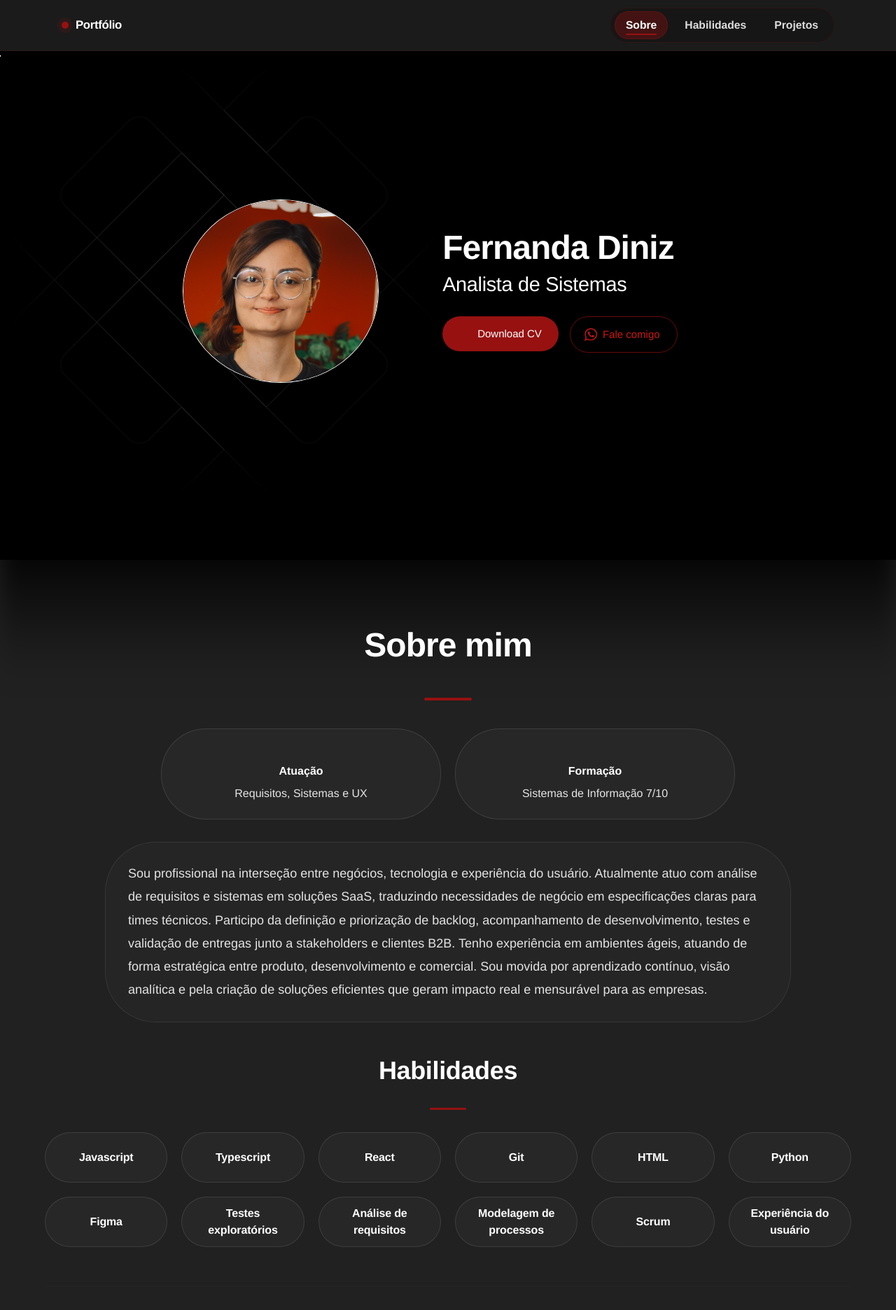
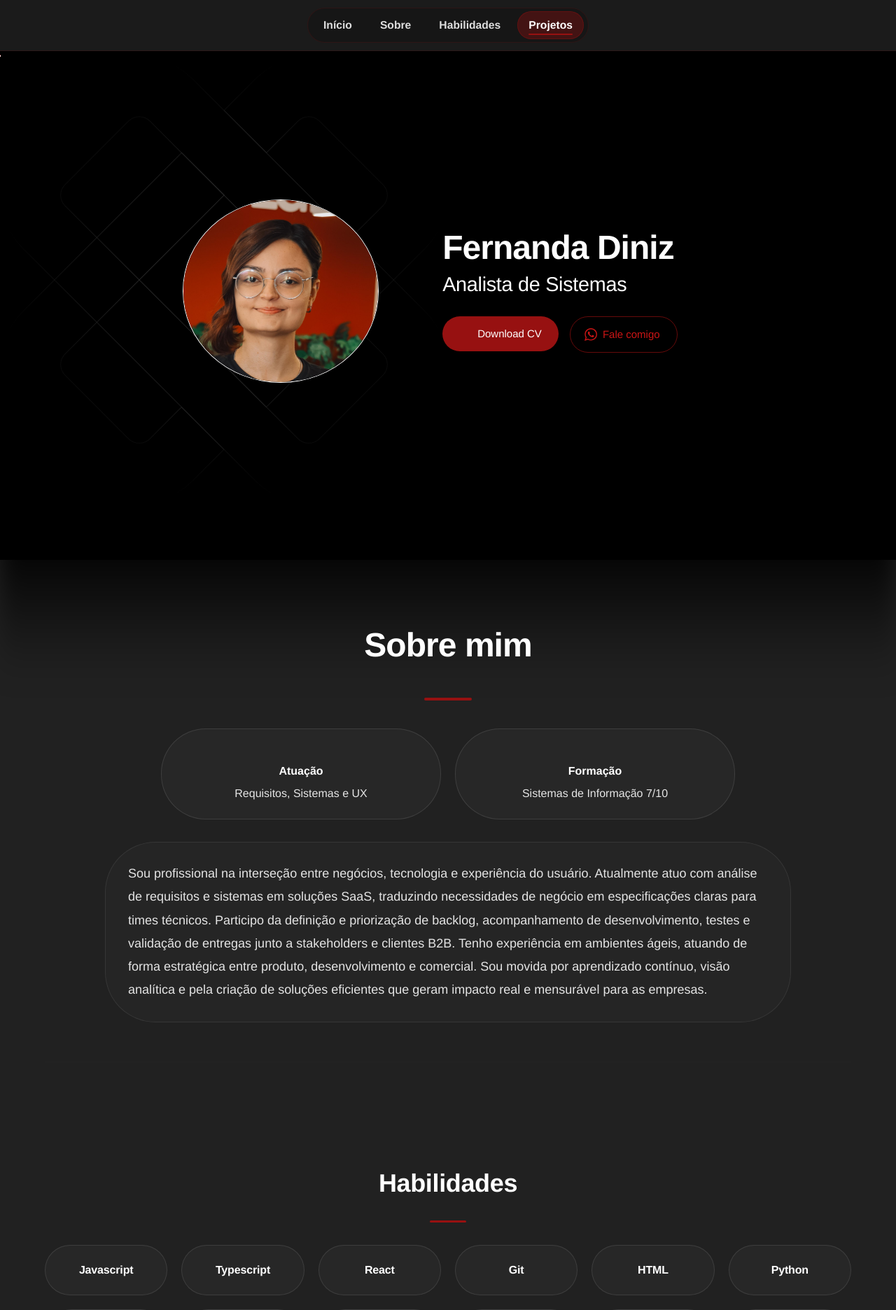
Before and after one commit to fernandamotad/my-portfolio, a React (Vite) app: page /#projects in a window 1280 px wide. Before the commit this address led to /. Shown: the top 1872 px of the page at 70% size. Built offline with nearby package versions, Linux system fonts and the light colour scheme; some icons are missing.

Commit message:
fix: nav segue scroll e ajusta seção de habilidades

```diff
--- a/src/components/NavBar/NavBar.tsx
+++ b/src/components/NavBar/NavBar.tsx
@@ -3,7 +3,6 @@ import {
   AppBar,
   Toolbar,
   Box,
-  Typography,
   IconButton,
   Menu,
   MenuItem,
@@ -12,56 +11,21 @@ import {
 import MenuIcon from "@mui/icons-material/Menu"
 import { alpha, useTheme } from "@mui/material/styles"
 
-/**
- * Itens de navegação da página.
- * Cada item aponta para um id existente no DOM, permitindo scroll suave e destaque da seção ativa.
- */
 const navItems = [
-  { label: "Sobre", href: "#sobre", id: "sobre" },
-  { label: "Habilidades", href: "#habilidades", id: "habilidades" },
-  { label: "Projetos", href: "#projetos", id: "projetos" },
+  { label: "Início", href: "#top", id: "top" },
+  { label: "Sobre", href: "#about", id: "about" },
+  { label: "Habilidades", href: "#skills", id: "skills" },
+  { label: "Projetos", href: "#projects", id: "projects" },
 ]
 
-/**
- * NavBar responsiva com:
- * 1) Estado de "scrolled" para ajustar estilo ao rolar a página
- * 2) Menu mobile (hamburger) usando Menu do MUI
- * 3) Destaque automático do item ativo via IntersectionObserver
- * 4) Scroll suave para âncoras
- */
 function NavBar() {
-  /**
-   * Acesso ao tema atual do MUI para cores, zIndex e outros tokens visuais.
-   */
   const theme = useTheme()
 
-  /**
-   * Elemento âncora do Menu no mobile.
-   * Quando existe um HTMLElement aqui, o Menu abre ancorado nele.
-   */
   const [anchorEl, setAnchorEl] = useState<null | HTMLElement>(null)
-
-  /**
-   * Id da seção atualmente "ativa" na viewport.
-   * Usado para destacar o item de navegação.
-   */
-  const [activeId, setActiveId] = useState<string>("sobre")
-
-  /**
-   * True quando a página já foi rolada além de um pequeno limite,
-   * usado para aumentar opacidade, sombra e borda do AppBar.
-   */
+  const [activeId, setActiveId] = useState<string>("top")
   const [scrolled, setScrolled] = useState(false)
-
-  /**
-   * Boolean derivado do anchorEl para controlar abertura do Menu mobile.
-   */
   const open = Boolean(anchorEl)
 
-  /**
-   * Observa o scroll para alterar o estado "scrolled".
-   * O { passive: true } melhora performance ao evitar bloqueio do scroll.
-   */
   useEffect(() => {
     const onScroll = () => setScrolled(window.scrollY > 8)
     onScroll()
@@ -69,67 +33,73 @@ function NavBar() {
     return () => window.removeEventListener("scroll", onScroll)
   }, [])
 
-  /**
-   * Cria um IntersectionObserver para detectar qual seção está mais visível.
-   * Quando uma seção fica visível dentro dos thresholds definidos,
-   * atualiza activeId com o id do elemento.
-   *
-   * rootMargin reduz a área efetiva, ajudando a "fixar" o item ativo
-   * mais próximo da região superior da tela.
-   */
+  // Atualiza a seção ativa ao rolar a página
   useEffect(() => {
-    const ids = navItems.map((n) => n.id)
-    const els = ids
-      .map((id) => document.getElementById(id))
-      .filter(Boolean) as HTMLElement[]
+    const handleScroll = () => {
+      const navOffset = 110
+      const scrollY = window.scrollY + navOffset
 
-    if (!els.length) return
+      const sections = navItems
+        .map((item) => {
+          const el = document.getElementById(item.id)
+          if (!el) return null
+          return { id: item.id, top: el.offsetTop, bottom: el.offsetTop + el.offsetHeight }
+        })
+        .filter(Boolean) as { id: string; top: number; bottom: number }[]
 
-    const obs = new IntersectionObserver(
-      (entries) => {
-        // Filtra os que estão intersectando e escolhe o mais "dominante"
-        // pela maior intersectionRatio
-        const visible = entries
-          .filter((e) => e.isIntersecting)
-          .sort((a, b) => (b.intersectionRatio ?? 0) - (a.intersectionRatio ?? 0))[0]
+      if (!sections.length) return
 
-        if (visible?.target?.id) setActiveId(visible.target.id)
-      },
-      {
-        root: null,
-        threshold: [0.2, 0.35, 0.5],
-        rootMargin: "-20% 0px -60% 0px",
+      const nearBottom =
+        window.innerHeight + window.scrollY >= document.body.scrollHeight - 12
+      if (nearBottom) {
+        const lastId = sections[sections.length - 1].id
+        setActiveId(lastId)
+        window.history.replaceState(null, "", `#${lastId}`)
+        return
       }
-    )
 
-    els.forEach((el) => obs.observe(el))
-    return () => obs.disconnect()
+      let current = sections[0].id
+      for (let i = 0; i < sections.length; i++) {
+        const s = sections[i]
+        if (scrollY >= s.top && scrollY < s.bottom) {
+          current = s.id
+          break
+        }
+      }
+
+      setActiveId(current)
+      window.history.replaceState(null, "", `#${current}`)
+    }
+
+    handleScroll()
+    window.addEventListener("scroll", handleScroll, { passive: true })
+    window.addEventListener("resize", handleScroll)
+    return () => {
+      window.removeEventListener("scroll", handleScroll)
+      window.removeEventListener("resize", handleScroll)
+    }
   }, [])
 
-  /**
-   * Cor de fundo do AppBar baseada no tema e no estado de scroll.
-   * alpha aplica transparência, dando efeito "glass" com backdropFilter.
-   */
   const surfaceBg = useMemo(() => {
     const base = alpha(theme.palette.background.paper, scrolled ? 0.92 : 0.82)
     return base
   }, [theme, scrolled])
 
-  /**
-   * Handler de navegação por âncora com scroll suave.
-   * 1) previne navegação padrão do link
-   * 2) fecha menu mobile
-   * 3) faz scrollIntoView no elemento alvo
-   * 4) se não existir elemento, cai no hash padrão
-   */
   const handleNav = (href: string) => (e: React.MouseEvent) => {
     e.preventDefault()
     setAnchorEl(null)
 
     const id = href.replace("#", "")
     const el = document.getElementById(id)
-    if (el) el.scrollIntoView({ behavior: "smooth", block: "start" })
-    else window.location.hash = href
+    if (el) {
+      setActiveId(id)
+      const yOffset = 100
+      const y = el.getBoundingClientRect().top + window.scrollY - yOffset
+      window.scrollTo({ top: y, behavior: "smooth" })
+      window.history.replaceState(null, "", `#${id}`)
+    } else {
+      window.location.hash = href
+    }
   }
 
   return (
@@ -138,16 +108,11 @@ function NavBar() {
       elevation={0}
       color="transparent"
       sx={{
-        // Fica acima de drawers caso existam
         zIndex: theme.zIndex.drawer + 1,
-
-        // Borda e sombra ficam mais evidentes quando a tela rola
         borderBottom: `1px solid ${alpha(
           theme.palette.primary.main,
           scrolled ? 0.22 : 0.14
         )}`,
-
-        // Fundo semitransparente com blur para efeito "glass"
         backgroundColor: surfaceBg,
         backdropFilter: "blur(14px)",
         transition: "all .2s ease",
@@ -164,35 +129,7 @@ function NavBar() {
             gap: 2,
           }}
         >
-          {/* Brand: bolinha e nome clicável que volta para o topo */}
-          <Box sx={{ display: "flex", alignItems: "center", gap: 1.25 }}>
-            <Box
-              sx={{
-                width: 10,
-                height: 10,
-                borderRadius: 999,
-                backgroundColor: theme.palette.primary.main,
-                boxShadow: `0 0 0 6px ${alpha(theme.palette.primary.main, 0.14)}`,
-              }}
-            />
-            <Typography
-              component="a"
-              href="#topo"
-              onClick={handleNav("#topo")}
-              sx={{
-                color: theme.palette.text.primary,
-                textDecoration: "none",
-                fontWeight: 800,
-                letterSpacing: "-0.02em",
-                fontSize: { xs: "1rem", md: "1.05rem" },
-                "&:hover": { color: theme.palette.primary.main },
-              }}
-            >
-              Portfólio
-            </Typography>
-          </Box>
-
-          {/* Navegação desktop */}
+          <Box sx={{ flex: 1, display: "flex", justifyContent: "center" }}>
             <Box
               sx={{
                 display: { xs: "none", md: "flex" },
@@ -227,10 +164,12 @@ function NavBar() {
                       fontSize: "0.98rem",
                       transition: "all .18s ease",
                       outline: "none",
+                      transform: "translateY(0)",
 
                       "&:hover": {
                         color: theme.palette.common.white,
                         backgroundColor: alpha(theme.palette.primary.main, 0.35),
+                        transform: "translateY(-2px)",
                       },
 
                       "&:focus-visible": {
@@ -248,7 +187,6 @@ function NavBar() {
                         )}`,
                       }),
 
-                    // Underline animado quando ativo
                       "&::after": {
                         content: '""',
                         position: "absolute",
@@ -270,8 +208,8 @@ function NavBar() {
                 )
               })}
             </Box>
+          </Box>
 
-          {/* Navegação mobile: botão abre Menu */}
           <Box sx={{ display: { xs: "flex", md: "none" }, alignItems: "center" }}>
             <IconButton
               aria-label="Abrir menu"
--- a/src/pages/Home/Home.tsx
+++ b/src/pages/Home/Home.tsx
@@ -2,6 +2,7 @@ import Hero from './sections/Hero/Hero'
 import AboutSection from './sections/About/About'
 import ProjectsSection from './sections/Projects/Projects'
 import NavBar from '../../components/NavBar/NavBar'
+import SkillsSection from './sections/Skills/Skills'
 
 
 function Home() {
@@ -9,9 +10,10 @@ function Home() {
   return (
     <>
       <NavBar />
-        <Hero />
-        <AboutSection />
-        <ProjectsSection />
+      <Hero />
+      <AboutSection />
+      <SkillsSection />
+      <ProjectsSection />
     </>
   )
 }
--- a/src/pages/Home/sections/About/About.tsx
+++ b/src/pages/Home/sections/About/About.tsx
@@ -1,5 +1,4 @@
 import { Box, Card, Container, Divider, Typography } from "@mui/material"
-import Grid from "@mui/material/Grid"
 import WorkspacePremiumIcon from "@mui/icons-material/WorkspacePremium"
 import SchoolIcon from "@mui/icons-material/School"
 import { alpha, useTheme } from "@mui/material/styles"
@@ -58,24 +57,10 @@ export default function AboutSection({
     },
   } as const
 
-  const skillsSet = [
-    "Javascript",
-    "Typescript",
-    "React",
-    "Git",
-    "HTML",
-    "Python",
-    "Figma",
-    "Testes exploratórios",
-    "Análise de requisitos",
-    "Modelagem de processos",
-    "Scrum",
-    "Experiência do usuário"
-  ]
-
   return (
     <Box
       component="section"
+      id="about"
       sx={{
         position: "relative",
         py: { xs: 8, md: 12 },
@@ -171,63 +156,6 @@ export default function AboutSection({
           </Typography>
         </Box>
 
-        <Box sx={{ mt: { xs: 5, md: 6 } }}>
-          <Typography
-            variant="h3"
-            sx={{
-              fontWeight: 700,
-              letterSpacing: "-0.01em",
-              fontSize: { xs: 28, sm: 32, md: 36 },
-              textAlign: "center",
-              mb: { xs: 3, md: 4 },
-            }}
-          >
-            Habilidades
-          </Typography>
-          <Box
-            sx={{
-              width: 52,
-              height: 3,
-              borderRadius: 999,
-              backgroundColor: theme.palette.primary.main,
-              mx: "auto",
-              mb: { xs: 3, md: 4 },
-            }}
-          />
-
-          <Grid container spacing={2.5} justifyContent="center">
-            {skillsSet.map((skill) => (
-              <Grid key={skill} size={{ xs: 6, sm: 4, md: 3, lg: 2 }}>
-                <Card
-                  variant="outlined"
-                  sx={{
-                    background: alpha(theme.palette.common.white, 0.03),
-                    border: `1px solid ${alpha(theme.palette.common.white, 0.1)}`,
-                    borderRadius: 12,
-                    textAlign: "center",
-                    height: 72,
-                    display: "flex",
-                    alignItems: "center",
-                    justifyContent: "center",
-                    py: { xs: 1.5, md: 2 },
-                    px: { xs: 1, md: 1.5 },
-                    fontWeight: 600,
-                    letterSpacing: "-0.01em",
-                    transition: "transform 180ms ease, background 180ms ease, border-color 180ms ease",
-                    "&:hover": {
-                      transform: "translateY(-4px)",
-                      background: alpha(theme.palette.common.white, 0.05),
-                      borderColor: alpha(theme.palette.primary.main, 0.35),
-                    },
-                  }}
-                >
-                  {skill}
-                </Card>
-              </Grid>
-            ))}
-          </Grid>
-        </Box>
-
         <Divider sx={{ mt: { xs: 6, md: 7 }, opacity: 0.12 }} />
       </Container>
     </Box>
--- a/src/pages/Home/sections/Hero/Hero.tsx
+++ b/src/pages/Home/sections/Hero/Hero.tsx
@@ -65,7 +65,7 @@ function Hero() {
     })
 
     return (
-        <StyledHero>
+        <StyledHero id="top">
             <Box position={"relative"}
                 sx={{
                     width: "50%",
--- /dev/null
+++ b/src/pages/Home/sections/Skills/Skills.tsx
@@ -0,0 +1,102 @@
+import { Box, Card, Container, Typography } from "@mui/material"
+import { alpha, useTheme } from "@mui/material/styles"
+
+const skillsSet = [
+  "Javascript",
+  "Typescript",
+  "React",
+  "Git",
+  "HTML",
+  "Python",
+  "Figma",
+  "Testes exploratórios",
+  "Análise de requisitos",
+  "Modelagem de processos",
+  "Scrum",
+  "Experiência do usuário",
+]
+
+export default function SkillsSection() {
+  const theme = useTheme()
+
+  return (
+    <Box
+      component="section"
+      id="skills"
+      sx={{
+        position: "relative",
+        py: { xs: 5, md: 7 },
+        backgroundColor: "#212121",
+      }}
+    >
+      <Container maxWidth="lg">
+        <Typography
+          variant="h3"
+          sx={{
+            fontWeight: 700,
+            letterSpacing: "-0.01em",
+            fontSize: { xs: 28, sm: 32, md: 36 },
+            textAlign: "center",
+            mb: { xs: 3, md: 4 },
+          }}
+        >
+          Habilidades
+        </Typography>
+        <Box
+          sx={{
+            width: 52,
+            height: 3,
+            borderRadius: 999,
+            backgroundColor: theme.palette.primary.main,
+            mx: "auto",
+            mb: { xs: 3, md: 4 },
+          }}
+        />
+
+        <Box
+          sx={{
+            display: "grid",
+            gridTemplateColumns: {
+              xs: "repeat(2, minmax(120px, 1fr))",
+              sm: "repeat(3, minmax(140px, 1fr))",
+              md: "repeat(6, minmax(140px, 1fr))",
+            },
+            gap: { xs: 2, md: 2.5 },
+            justifyItems: "center",
+          }}
+        >
+          {skillsSet.map((skill) => (
+            <Card
+              key={skill}
+              variant="outlined"
+              sx={{
+                width: "100%",
+                minHeight: 72,
+                background: alpha(theme.palette.common.white, 0.03),
+                border: `1px solid ${alpha(theme.palette.common.white, 0.1)}`,
+                borderRadius: 24,
+                textAlign: "center",
+                display: "flex",
+                alignItems: "center",
+                justifyContent: "center",
+                py: { xs: 1.75, md: 2.2 },
+                px: { xs: 2, md: 2.6 },
+                fontWeight: 600,
+                letterSpacing: "-0.01em",
+                lineHeight: 1.25,
+                transition: "transform 180ms ease, background 180ms ease, border-color 180ms ease",
+                "&:hover": {
+                  transform: "translateY(-4px)",
+                  background: alpha(theme.palette.common.white, 0.05),
+                  borderColor: alpha(theme.palette.primary.main, 0.35),
+                },
+              }}
+            >
+              {skill}
+            </Card>
+          ))}
+        </Box>
+      </Container>
+    </Box>
+  )
+}
```
Lines whose indentation alone changed are shown as unchanged.
